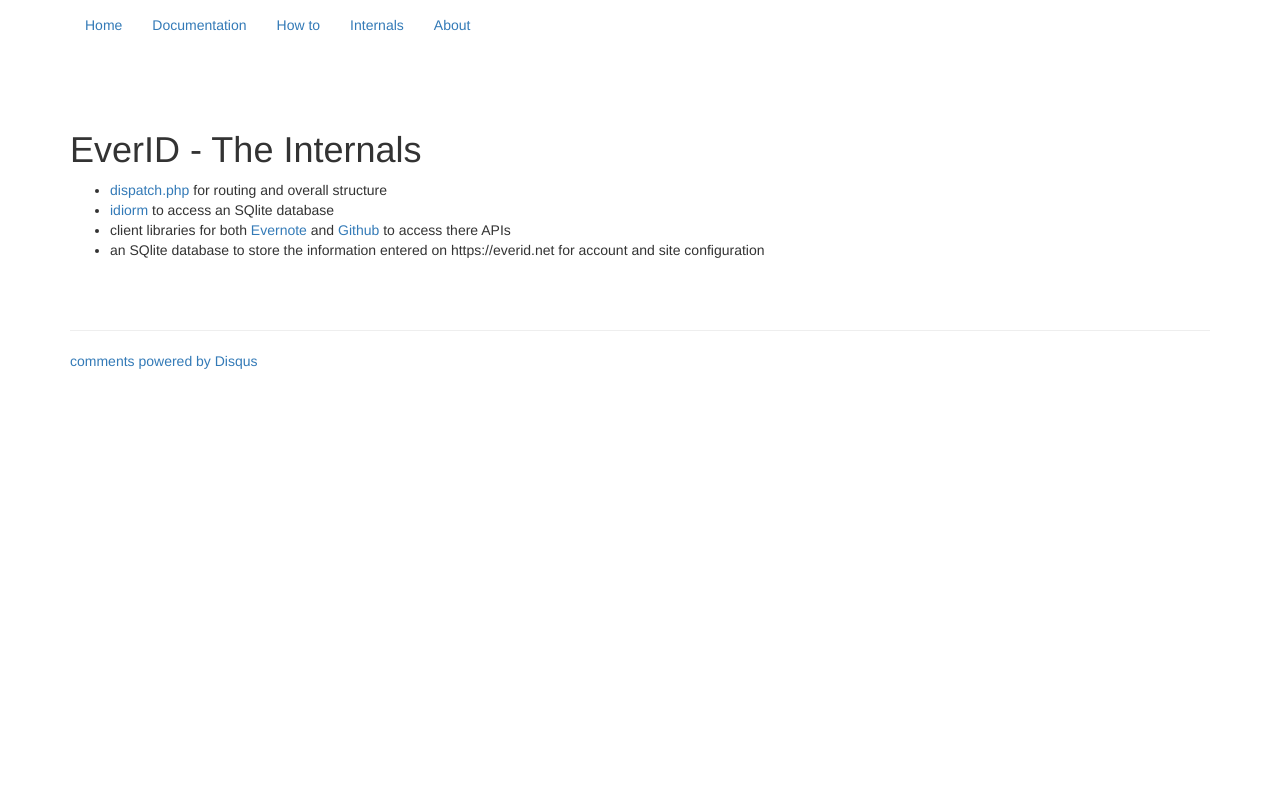
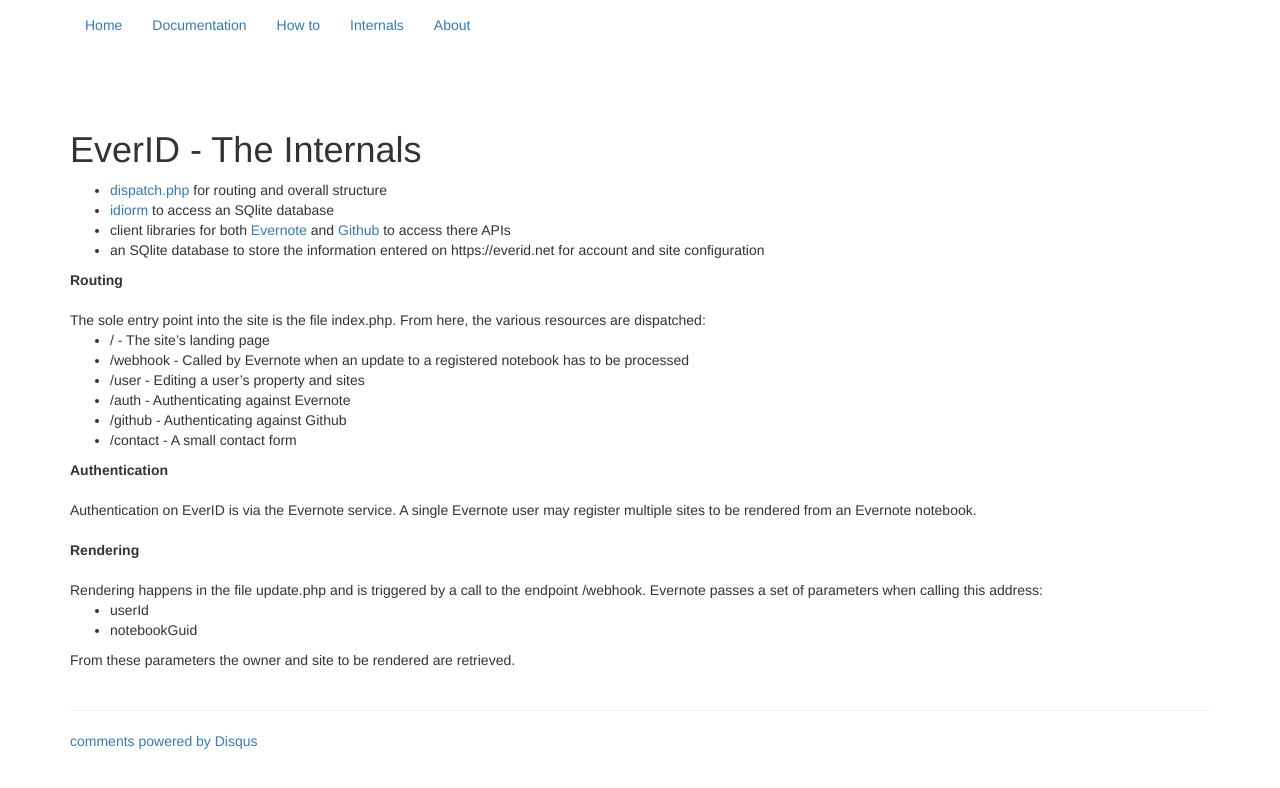
Before and after one commit to oschettler/everid, a Jekyll site: the page built from internals.html, in a window 1280 px wide. Shown: the top 788 px of the page. Built offline with Jekyll 4.4.1, drawn with Linux system fonts in a browser that asks for light colours; nearby versions of some CDN libraries; comment, search, counter and statistics services are not loaded.

Commit message:
save internals.html

```diff
--- a/internals.html
+++ b/internals.html
@@ -13,6 +13,32 @@ res:
 <li>client libraries for both <a href="https://dev.evernote.com/doc/reference">Evernote </a>and <a href="https://developer.github.com/v3/">Github </a>to access there APIs</li>
 <li>an SQlite database to store the information entered on https://everid.net for account and site configuration</li>
 </ul>
+<div><b>Routing</b></div>
 <div><br/></div>
+<div>The sole entry point into the site is the file index.php. From here, the various resources are dispatched:</div>
+<div>
+<ul>
+<li>/ - The site’s landing page</li>
+<li>/webhook - Called by Evernote when an update to a registered notebook has to be processed</li>
+<li>/user - Editing a user’s property and sites</li>
+<li>/auth - Authenticating against Evernote</li>
+<li>/github - Authenticating against Github</li>
+<li>/contact - A small contact form<br/></li>
+</ul>
+<div><b>Authentication</b></div>
+</div>
+<div><br/></div>
+<div>Authentication on EverID is via the Evernote service. A single Evernote user may register multiple sites to be rendered from an Evernote notebook.</div>
+<div><br/></div>
+<div><b>Rendering</b></div>
+<div><br/></div>
+<div>Rendering happens in the file update.php and is triggered by a call to the endpoint /webhook. Evernote passes a set of parameters when calling this address:</div>
+<div>
+<ul>
+<li>userId</li>
+<li>notebookGuid</li>
+</ul>
+</div>
+<div>From these parameters the owner and site to be rendered are retrieved.  </div>
 <div><br/></div>
 </div>
```
